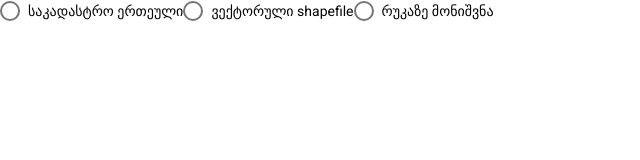
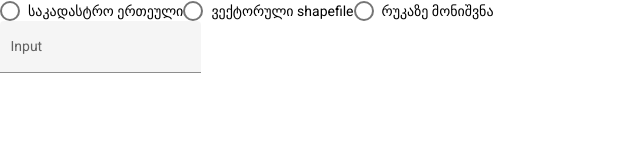
Before and after one commit to Mikheil-A/msda-ms-docflow-maps, an Angular app: page / in a window 1280 px wide. Shown: the top 160 px of the page, without its empty margins (0-640 px from the left). Built offline with nearby package versions, Linux system fonts and the light colour scheme.

Commit message:
added conditional rendering depending on radio button value

```diff
--- a/src/app/app.component.html
+++ b/src/app/app.component.html
@@ -1,10 +1,12 @@
 <div>
-  <mat-radio-group aria-label="Select an option">
-    <mat-radio-button value="1">საკადასტრო ერთეული</mat-radio-button>
-    <mat-radio-button value="2">ვექტორული shapefile</mat-radio-button>
-    <mat-radio-button value="3">რუკაზე მონიშვნა</mat-radio-button>
+  <mat-radio-group aria-label="Select an option" (change)="changeRadioButton($event)">
+    <mat-radio-button [value]="1">საკადასტრო ერთეული</mat-radio-button>
+    <mat-radio-button [value]="2">ვექტორული shapefile</mat-radio-button>
+    <mat-radio-button [value]="3">რუკაზე მონიშვნა</mat-radio-button>
   </mat-radio-group>
 
-
+  <app-cadastral-entity *ngIf="radioButtonValue === 1"></app-cadastral-entity>
+  <app-vectorial-shapefile *ngIf="radioButtonValue === 2"></app-vectorial-shapefile>
+  <app-mark-on-map *ngIf="radioButtonValue === 3"></app-mark-on-map>
 
 </div>
--- a/src/app/app.component.ts
+++ b/src/app/app.component.ts
@@ -6,5 +6,9 @@ import { Component } from '@angular/core';
   styleUrls: ['./app.component.scss']
 })
 export class AppComponent {
-  title = 'my-msda-app';
+  radioButtonValue: number=1;
+
+  changeRadioButton(event) {
+    this.radioButtonValue = event.value;
+  }
 }
--- a/src/app/cadastral-entity/cadastral-entity.component.html
+++ b/src/app/cadastral-entity/cadastral-entity.component.html
@@ -1 +1,6 @@
-<p>cadastral-entity works!</p>
+<div class="example-container">
+  <mat-form-field appearance="fill">
+    <mat-label>Input</mat-label>
+    <input matInput>
+  </mat-form-field>
+</div>
```
Also changed, not shown: src/app/app.module.ts (+7 -1 lines).
